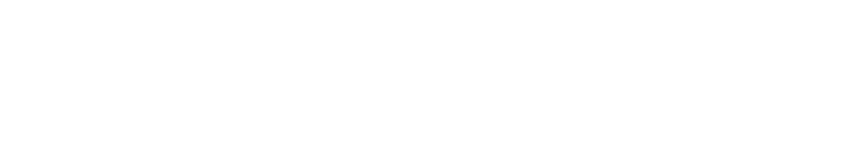
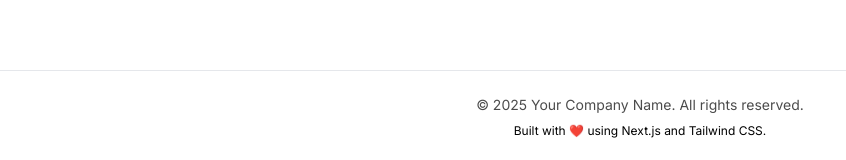
Before and after one commit to RW2023/countries-api, a Next.js app: page /countries in a window 1280 px wide. Shown: the part 995-1155 px from the top of the page, without its empty margins (0-846 px from the left). Before the commit the page ends 1025 px from the top, so only its background shows below. Built offline with nearby package versions, Linux system fonts and the light colour scheme; no server answers.

Commit message:
feat: add Footer component to enhance layout structure

```diff
--- a/src/app/layout.tsx
+++ b/src/app/layout.tsx
@@ -3,6 +3,7 @@
 import { Inter } from 'next/font/google';
 import { ThemeProvider } from 'next-themes';
 import Navbar from '@/components/Navbar';
+import Footer from '@/components/Footer';
 
 const inter = Inter({ subsets: ['latin'], variable: '--font-inter' });
 
@@ -29,6 +30,7 @@
         <ThemeProvider attribute="class" defaultTheme="system" enableSystem>
           <Navbar />
           {children}
+          <Footer />
         </ThemeProvider>
       </body>
     </html>
--- /dev/null
+++ b/src/components/Footer.tsx
@@ -0,0 +1,15 @@
+export default function Footer(){
+    return (
+        <footer
+            className="bg-[var(--background)] text-[var(--foreground)] py-6 mt-10 border-t border-[var(--foreground)]/10">
+            <div className="max-w-5xl mx-auto px-4 text-center">
+                <p className="text-sm opacity-70">
+                    &copy; {new Date().getFullYear()} Your Company Name. All rights reserved.
+                </p>
+                <p className="text-xs mt-2">
+                    Built with ❤️ using Next.js and Tailwind CSS.
+                </p>
+            </div>
+        </footer>
+    )
+}
```
